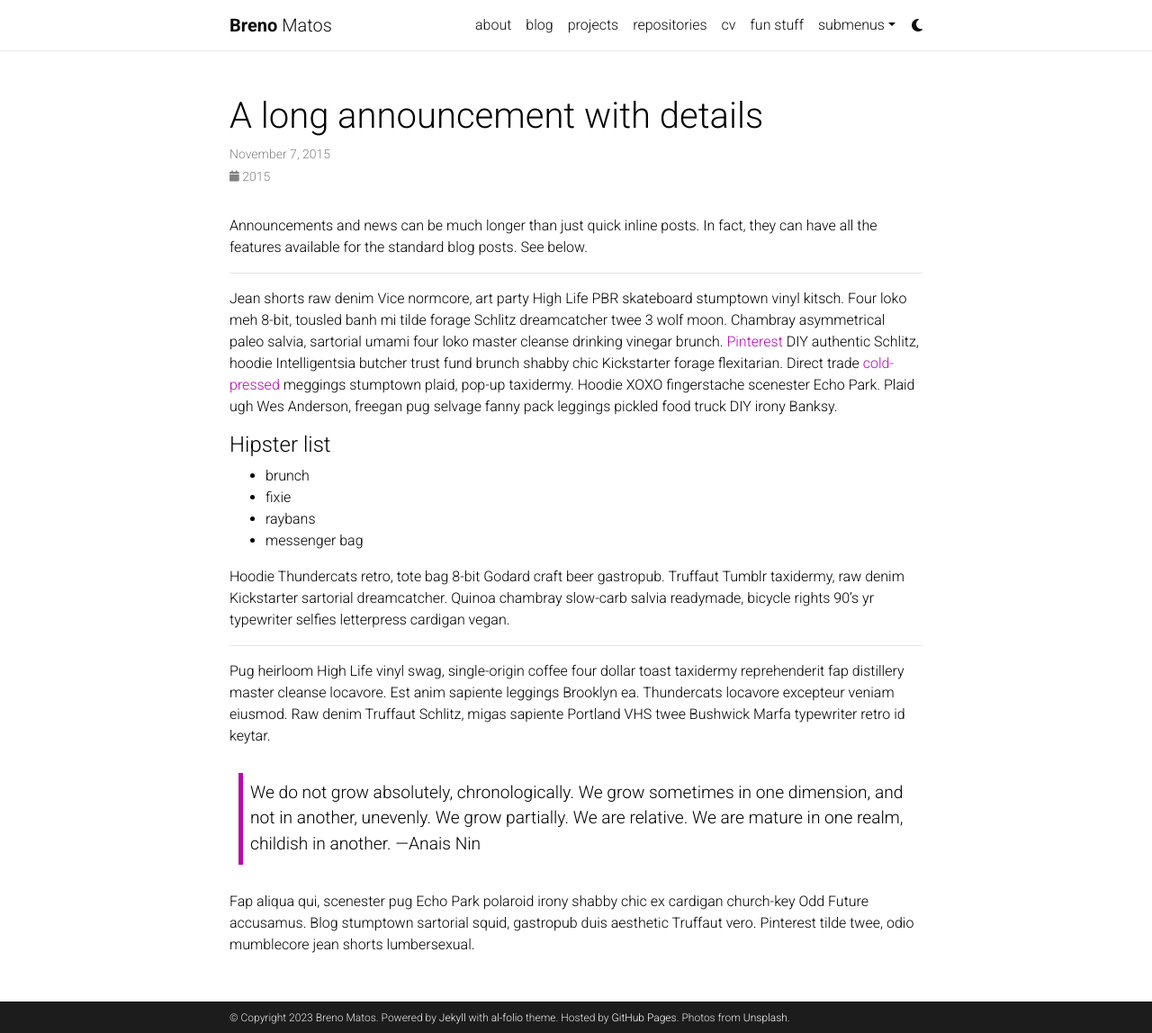
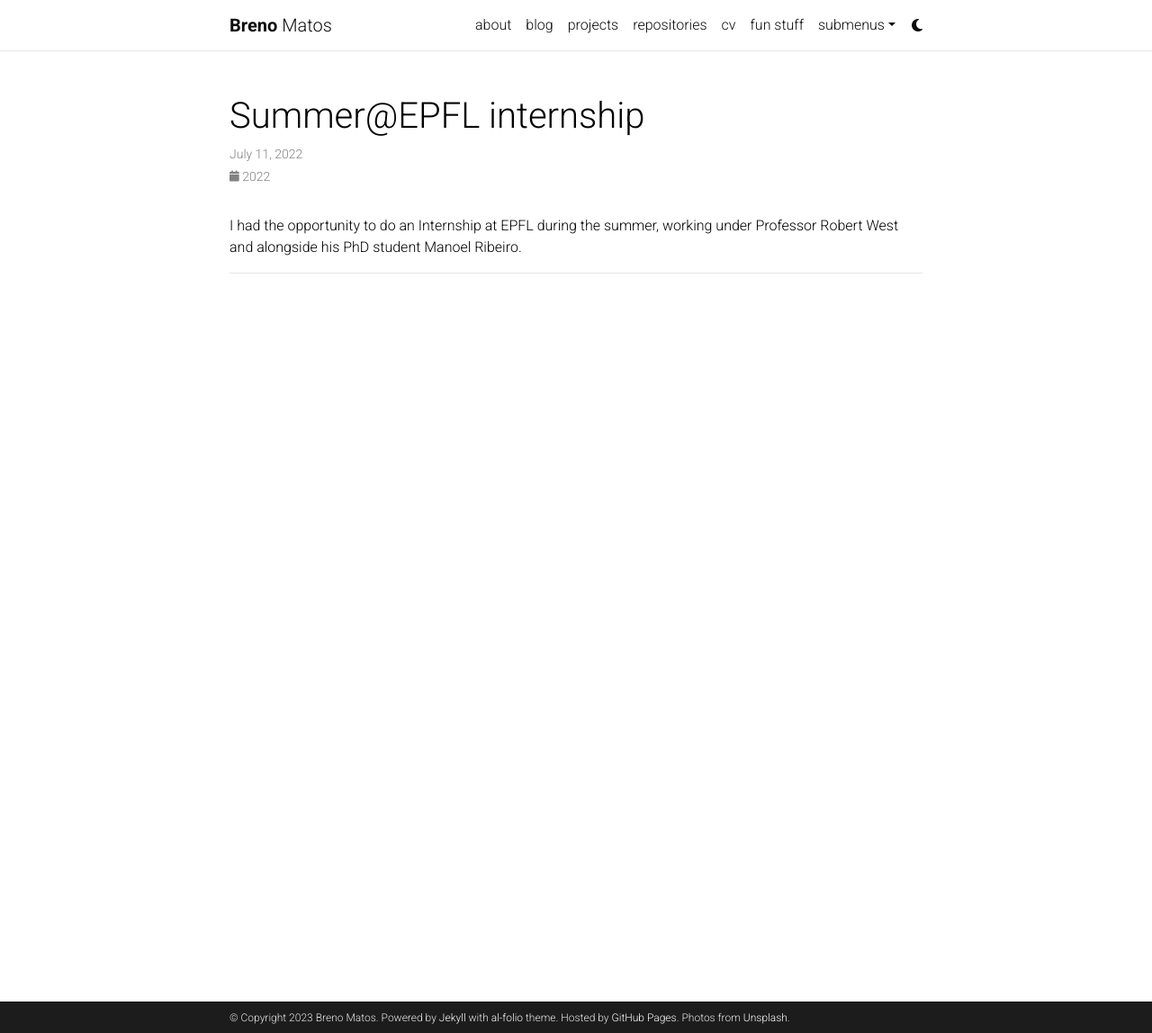
Before and after one commit to brenomatos/brenomatos.github.io, a Jekyll site: the page built from _news/announcement_2.md, in a window 1280 px wide and 1148 px high. Shown: the whole window at 90% size. Built offline with Jekyll 4.4.1, drawn with Linux system fonts in a browser that asks for light colours; full-size pictures stand in for the smaller copies a plugin makes; comment, search, counter and statistics services are not loaded; a style sheet for code colours, icons or effects is not loaded.

Commit message:
updates news

```diff
--- a/_news/announcement_2.md
+++ b/_news/announcement_2.md
@@ -1,16 +1,16 @@
 ---
 layout: post
-title: A long announcement with details
-date: 2015-11-07 16:11:00-0400
+title: Summer@EPFL internship
+date: 2022-07-11 16:11:00-0400
 inline: false
 related_posts: false
 ---
 
-Announcements and news can be much longer than just quick inline posts. In fact, they can have all the features available for the standard blog posts. See below.
+I had the opportunity to do an Internship at EPFL during the summer, working under Professor Robert West and alongside his PhD student Manoel Ribeiro.
 
 ***
 
-Jean shorts raw denim Vice normcore, art party High Life PBR skateboard stumptown vinyl kitsch. Four loko meh 8-bit, tousled banh mi tilde forage Schlitz dreamcatcher twee 3 wolf moon. Chambray asymmetrical paleo salvia, sartorial umami four loko master cleanse drinking vinegar brunch. <a href="https://www.pinterest.com">Pinterest</a> DIY authentic Schlitz, hoodie Intelligentsia butcher trust fund brunch shabby chic Kickstarter forage flexitarian. Direct trade <a href="https://en.wikipedia.org/wiki/Cold-pressed_juice">cold-pressed</a> meggings stumptown plaid, pop-up taxidermy. Hoodie XOXO fingerstache scenester Echo Park. Plaid ugh Wes Anderson, freegan pug selvage fanny pack leggings pickled food truck DIY irony Banksy.
+<!-- Jean shorts raw denim Vice normcore, art party High Life PBR skateboard stumptown vinyl kitsch. Four loko meh 8-bit, tousled banh mi tilde forage Schlitz dreamcatcher twee 3 wolf moon. Chambray asymmetrical paleo salvia, sartorial umami four loko master cleanse drinking vinegar brunch. <a href="https://www.pinterest.com">Pinterest</a> DIY authentic Schlitz, hoodie Intelligentsia butcher trust fund brunch shabby chic Kickstarter forage flexitarian. Direct trade <a href="https://en.wikipedia.org/wiki/Cold-pressed_juice">cold-pressed</a> meggings stumptown plaid, pop-up taxidermy. Hoodie XOXO fingerstache scenester Echo Park. Plaid ugh Wes Anderson, freegan pug selvage fanny pack leggings pickled food truck DIY irony Banksy.
 
 #### Hipster list
 <ul>
@@ -29,4 +29,4 @@ Pug heirloom High Life vinyl swag, single-origin coffee four dollar toast taxide
 > We do not grow absolutely, chronologically. We grow sometimes in one dimension, and not in another, unevenly. We grow partially. We are relative. We are mature in one realm, childish in another.
 > —Anais Nin
 
-Fap aliqua qui, scenester pug Echo Park polaroid irony shabby chic ex cardigan church-key Odd Future accusamus. Blog stumptown sartorial squid, gastropub duis aesthetic Truffaut vero. Pinterest tilde twee, odio mumblecore jean shorts lumbersexual.
+Fap aliqua qui, scenester pug Echo Park polaroid irony shabby chic ex cardigan church-key Odd Future accusamus. Blog stumptown sartorial squid, gastropub duis aesthetic Truffaut vero. Pinterest tilde twee, odio mumblecore jean shorts lumbersexual. -->
```
Also changed, not shown: _news/announcement_1.md (+2 -2 lines), _news/announcement_3.md (deleted, +0 -8 lines).
